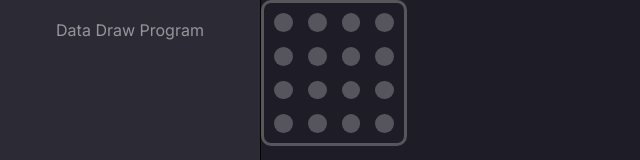
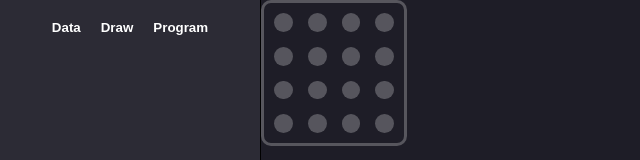
Before and after one commit to cowjuh/tyle, a React (Create React App) app: page /playground in a window 1280 px wide. Shown: the top 160 px of the page, without its empty margins (0-640 px from the left). Built offline with nearby package versions, Linux system fonts and the light colour scheme.

Commit message:
Add tab navigation

```diff
--- a/src/components/shared/Sidebar/Tabs.tsx
+++ b/src/components/shared/Sidebar/Tabs.tsx
@@ -1,5 +1,59 @@
+import { ReactChildren } from "react";
+import { useNavigate } from "react-router-dom";
+import styled from "styled-components";
+
+interface ClickableTextProps {
+  onClick: (
+    e:
+      | React.ChangeEvent<HTMLInputElement>
+      | React.MouseEvent<HTMLButtonElement, MouseEvent>
+  ) => void;
+  children: string;
+  id: "data" | "draw" | "program";
+}
+
+const ClickableText = styled.button<ClickableTextProps>`
+  font-weight: 800;
+  border: none;
+  padding: 0;
+  background: none;
+  color: white;
+  &:hover {
+    text-decoration: underline;
+    cursor: pointer;
+  }
+`;
+
+const TabsContainer = styled.div`
+  display: flex;
+  gap: 20px;
+  align-items: start;
+`;
+
 const Tabs = () => {
-  return <div>Data Draw Program</div>;
+  const navigate = useNavigate();
+
+  const onNavigate = (
+    e:
+      | React.ChangeEvent<HTMLInputElement>
+      | React.MouseEvent<HTMLButtonElement, MouseEvent>
+  ): void => {
+    navigate(`/playground/${e.currentTarget.id}`);
+  };
+
+  return (
+    <TabsContainer>
+      <ClickableText onClick={onNavigate} id="data">
+        Data
+      </ClickableText>
+      <ClickableText onClick={onNavigate} id="draw">
+        Draw
+      </ClickableText>
+      <ClickableText onClick={onNavigate} id="program">
+        Program
+      </ClickableText>
+    </TabsContainer>
+  );
 };
 
 export default Tabs;
```
